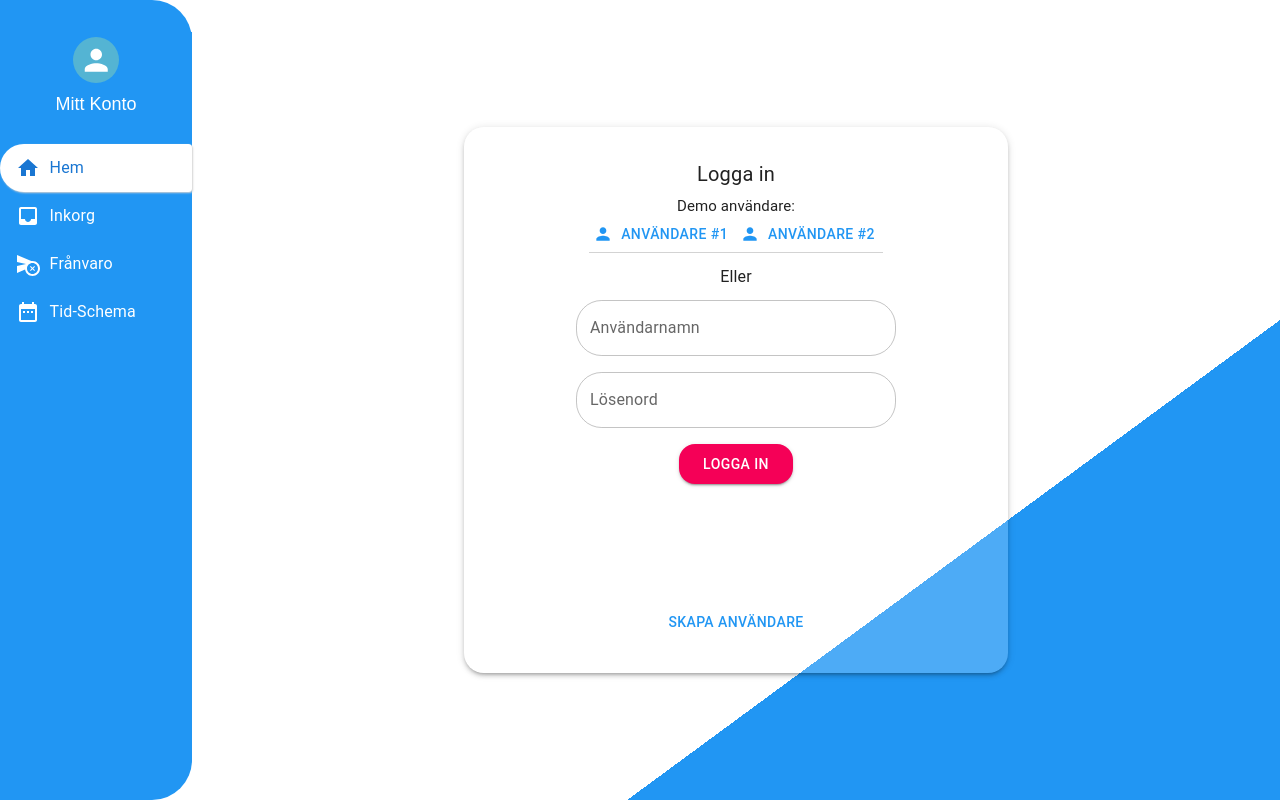
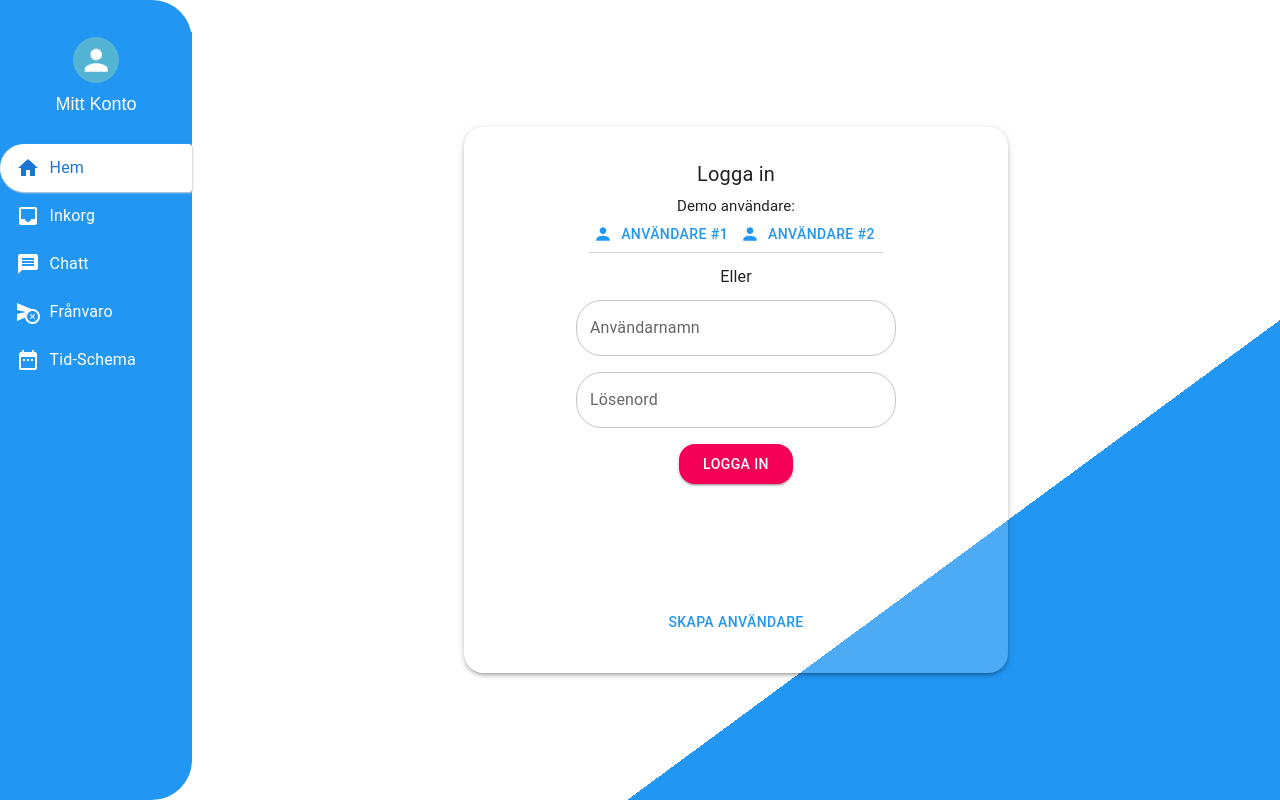
Before and after one commit to A-ForssmanP/InteractWithSchool, a React (Vite) app in the folder frontend/: page /logga_in in a window 1280 px wide. Built offline with nearby package versions, Linux system fonts and the light colour scheme; no server answers; the HTML template or start-up script is replaced by a standard one.

Commit message:
add frontent route to /chatt and create layout component that renders all chat related components.

```diff
--- a/frontend/src/components/navList/NavList.jsx
+++ b/frontend/src/components/navList/NavList.jsx
@@ -2,9 +2,10 @@ import List from "@mui/material/List";
 import NavListItem from "../navListItem/NavListItem";
 import InboxIcon from "@mui/icons-material/Inbox";
 import HomeIcon from "@mui/icons-material/Home";
-import { Badge } from "@mui/material";
 import CancelScheduleSendIcon from "@mui/icons-material/CancelScheduleSend";
 import DateRangeIcon from "@mui/icons-material/DateRange";
+import MessageIcon from "@mui/icons-material/Message";
+import { Badge } from "@mui/material";
 import { NewInboxCount } from "../../context";
 import { useState, useContext, useEffect } from "react";
 import { useNavigate } from "react-router-dom";
@@ -28,6 +29,12 @@ function NavList({ closeMenu, isAuthenticated }) {
         </Badge>
       ),
       navPath: "inkorg/0",
+    },
+    {
+      id: crypto.randomUUID(),
+      text: "Chatt",
+      ikon: <MessageIcon />,
+      navPath: "chatt",
     },
     {
       id: crypto.randomUUID(),
--- a/frontend/src/pages/Pages.jsx
+++ b/frontend/src/pages/Pages.jsx
@@ -17,6 +17,8 @@ import TimeScheduleOverview from "./TimeSchedule/timescheduleOverview/TimeSchedu
 import DashBoard from "./dashBoard/DashBoard";
 import Login from "./login/Login";
 import CreateAccount from "./createAccount/CreateAccount";
+import ChatLayout from "./chat/ChatLayout";
+import ChatRooms from "./chat/ChatRooms";
 
 function Pages({ isAuthenticated, setIsAuthenticated }) {
   const [navigateToLogin, setNavigateToLogin] = useState(false);
@@ -81,6 +83,10 @@ function Pages({ isAuthenticated, setIsAuthenticated }) {
               <Route path=":messageId" element={<ViewMessage />} />
             </Route>
 
+            <Route path="chatt" element={<ChatLayout />}>
+              <Route index element={<ChatRooms />} />
+            </Route>
+
             <Route path="fronvaro" element={<AbsenceLayout />}>
               <Route index element={<Absence />} />
               <Route path=":id/registrera" element={<AbsenceForm />} />
--- /dev/null
+++ b/frontend/src/pages/chat/ChatLayout.jsx
@@ -0,0 +1,7 @@
+import { Outlet } from "react-router-dom";
+
+function ChatLayout() {
+  return <Outlet />;
+}
+
+export default ChatLayout;
--- /dev/null
+++ b/frontend/src/pages/chat/ChatRooms.jsx
@@ -0,0 +1,13 @@
+import AlertInfo from "../../components/alertInfo/AlertInfo";
+
+function ChatRooms() {
+  return (
+    <div>
+      <AlertInfo
+        text={"Chattfunction är under utveckling, tillgängligt snart!"}
+      />
+    </div>
+  );
+}
+
+export default ChatRooms;
```
